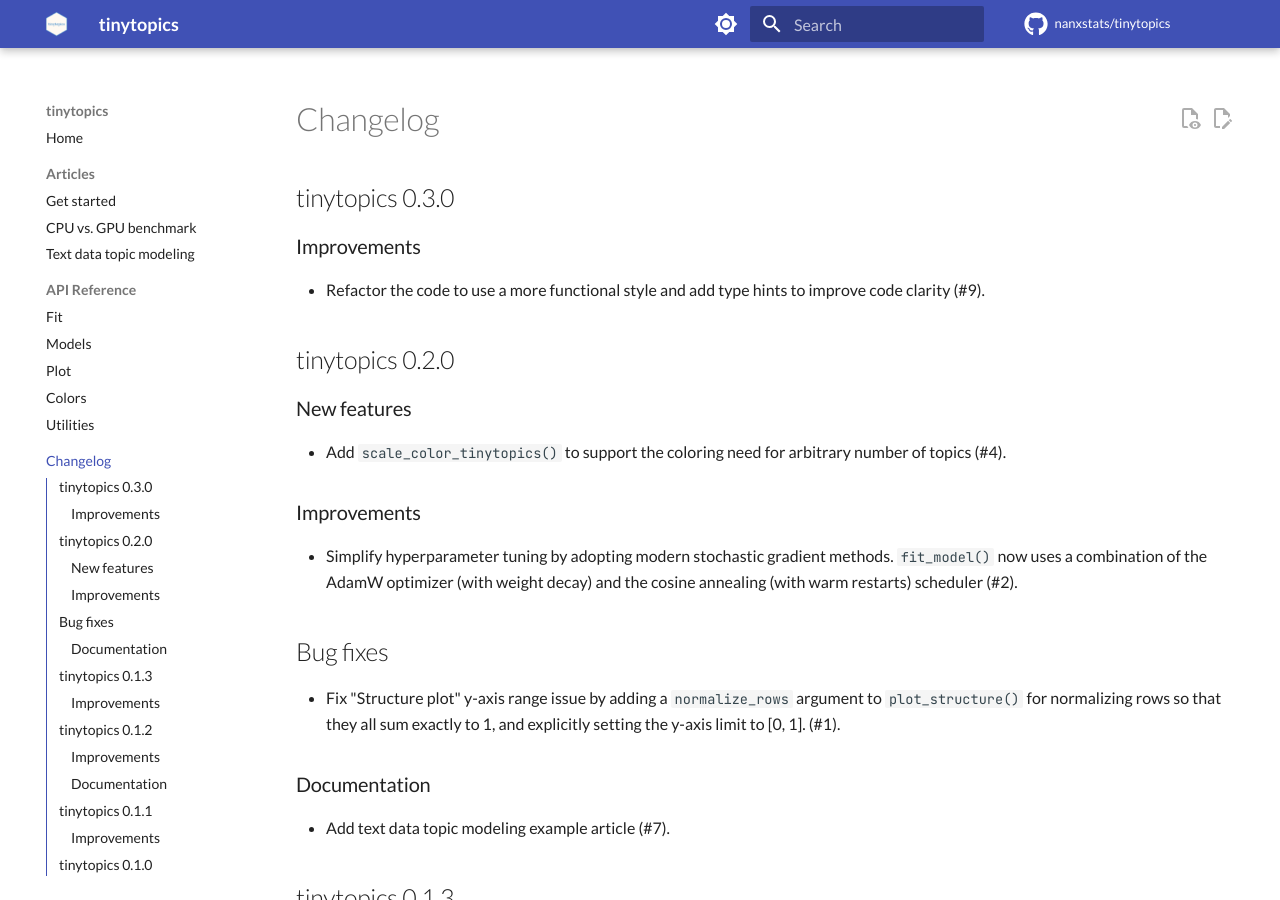
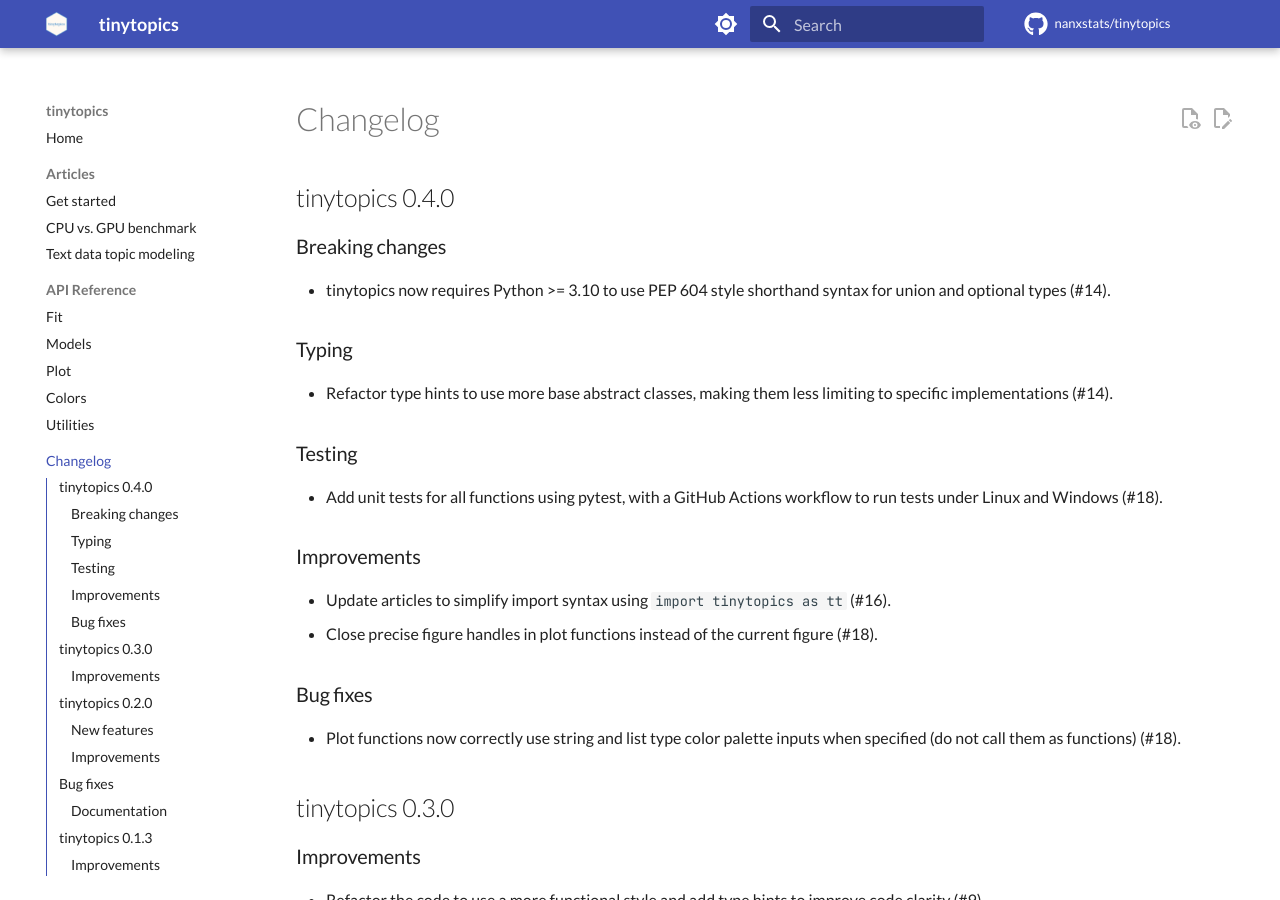
Before and after one commit to nanxstats/tinytopics, an MkDocs documentation site: the page built from docs/changelog.md, in a window 1280 px wide and 900 px high. Built offline with MkDocs 1.6.1 and Material for MkDocs 9.7.7, drawn with Linux system fonts in a browser that asks for light colours; comment, search, counter and statistics services are not loaded.

Commit message:
Update news for v0.4.0

```diff
--- a/docs/changelog.md
+++ b/docs/changelog.md
@@ -1,4 +1,31 @@
 # Changelog
+
+## tinytopics 0.4.0
+
+### Breaking changes
+
+- tinytopics now requires Python >= 3.10 to use PEP 604 style shorthand syntax
+  for union and optional types (#14).
+
+### Typing
+
+- Refactor type hints to use more base abstract classes, making them less
+  limiting to specific implementations (#14).
+
+### Testing
+
+- Add unit tests for all functions using pytest, with a GitHub Actions workflow
+  to run tests under Linux and Windows (#18).
+
+### Improvements
+
+- Update articles to simplify import syntax using `import tinytopics as tt` (#16).
+- Close precise figure handles in plot functions instead of the current figure (#18).
+
+### Bug fixes
+
+- Plot functions now correctly use string and list type color palette inputs
+  when specified (do not call them as functions) (#18).
 
 ## tinytopics 0.3.0
 
```
Also changed, not shown: CHANGELOG.md (+27 -0 lines).
